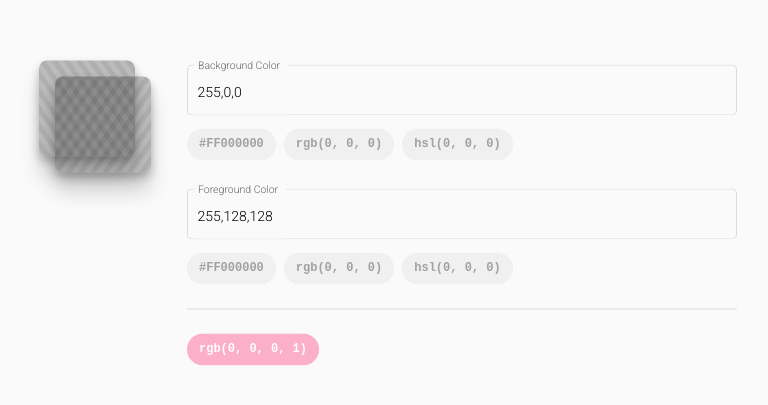
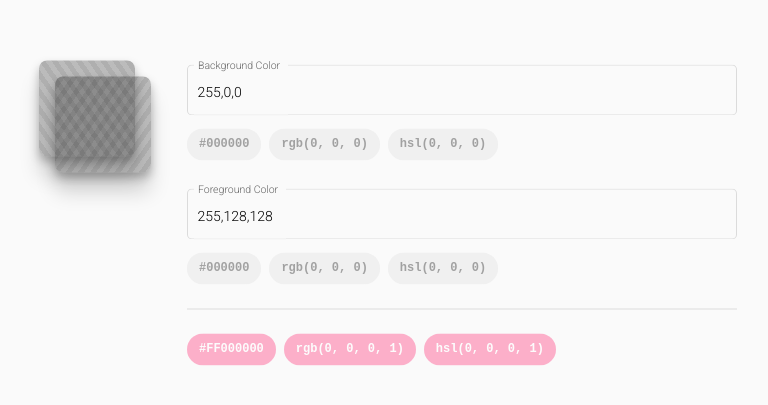
Before and after one commit to vberkaltun/ColorPicker, an Angular app: page / in a window 1280 px wide. Shown: the part 187-592 px from the top of the page, without its empty margins (252-1020 px from the left). Built offline with nearby package versions, Linux system fonts and the light colour scheme; a web font is replaced by a local one.

Commit message:
Almost done...

```diff
--- a/package.json
+++ b/package.json
@@ -25,6 +25,7 @@
     "color-convert": "^2.0.1",
     "jquery": "^3.5.0",
     "ngx-bootstrap": "^5.6.1",
+    "rgb-hex": "^3.0.0",
     "rxjs": "~6.5.4",
     "tslib": "^1.10.0",
     "zone.js": "~0.10.2"
--- a/src/app/app.component.html
+++ b/src/app/app.component.html
@@ -33,8 +33,10 @@
             <mat-divider></mat-divider>
 
             <div class="settings">
-                <mat-chip-list [disabled]="!colorFore.isColorSet || !colorBack.isColorSet">
-                    <mat-chip color="accent" selected (click)="colorFore.isColorSet ? openSnackBar() : null" [cdkCopyToClipboard]="colorFore.rgb" matTooltip="{{ colorFore.isColorSet ? 'Copy RGB value to clipboard' : null }}">{{ colorAlpha.rgbWithAlpha }}</mat-chip>
+                <mat-chip-list [disabled]="!colorAlpha.isColorSet">
+                    <mat-chip color="accent" selected (click)="colorAlpha.isColorSet ? openSnackBar() : null" [cdkCopyToClipboard]="colorAlpha.hexWithAlpha" matTooltip="{{ colorAlpha.isColorSet ? 'Copy HEX value to clipboard' : null }}">{{ colorAlpha.hexWithAlpha }}</mat-chip>
+                    <mat-chip color="accent" selected (click)="colorAlpha.isColorSet ? openSnackBar() : null" [cdkCopyToClipboard]="colorAlpha.rgbWithAlpha" matTooltip="{{ colorAlpha.isColorSet ? 'Copy RGB value to clipboard' : null }}">{{ colorAlpha.rgbWithAlpha }}</mat-chip>
+                    <mat-chip color="accent" selected (click)="colorAlpha.isColorSet ? openSnackBar() : null" [cdkCopyToClipboard]="colorAlpha.hslWithAlpha" matTooltip="{{ colorAlpha.isColorSet ? 'Copy HSL value to clipboard' : null }}">{{ colorAlpha.hslWithAlpha }}</mat-chip>
                 </mat-chip-list>
             </div>
         </div>
--- a/src/app/app.component.ts
+++ b/src/app/app.component.ts
@@ -67,11 +67,14 @@
     // ---
 
     private calculateAlphaColorBatch() {
-        this.calculateAlphaColor(SearchFormat.Increment);
-        this.calculateAlphaColor(SearchFormat.Decrement);
+        if (!this.calculateAlphaColor(SearchFormat.Increment))
+            this.calculateAlphaColor(SearchFormat.Decrement);
     }
 
-    private calculateAlphaColor(type: SearchFormat): number[] {
+    private calculateAlphaColor(type: SearchFormat): boolean {
+        // first reset all color values to default
+        this.colorAlpha.resetColor();
+
         for (let alpha = type == SearchFormat.Increment ? ALPHA_MIN : ALPHA_MAX;
             type == SearchFormat.Increment ? alpha <= ALPHA_MAX : alpha >= ALPHA_MIN;
             type == SearchFormat.Increment ? alpha++ : alpha--) {
@@ -81,6 +84,7 @@
             let g = (this.colorFore._rgb[1] - this.colorBack._rgb[1] + (this.colorBack._rgb[1] * a)) / a;
             let b = (this.colorFore._rgb[2] - this.colorBack._rgb[2] + (this.colorBack._rgb[2] * a)) / a;
 
+            // yes, I know it is looking veey bad but there is no another way...
             if (type == SearchFormat.Increment ?
                 r < COLOR_MIN || g < COLOR_MIN || b < COLOR_MIN :
                 r < COLOR_MAX && g < COLOR_MAX && b < COLOR_MAX) continue;
@@ -107,8 +111,11 @@
             b = b == COLOR_MIN ? COLOR_BALANCED_MIN : b;
 
             this.colorAlpha.setColorBatch(ColorFormat.RGB, [r, g, b, a]);
-            console.log("rgb(" + r + ", " + g + ", " + b + ", " + a + ")");
-            return;
+            if (this.colorAlpha.rgb == this.colorFore.rgb) break;
+            return this.colorAlpha._isColorSet = true;
         }
+
+        // worst case
+        return false;
     }
 }
--- a/src/app/regex.color.ts
+++ b/src/app/regex.color.ts
@@ -1,4 +1,5 @@
 import * as convert from 'color-convert';
+const rgbHex = require('rgb-hex');
 
 export enum ColorFormat { Idle, HEX, RGB, HSL };
 export class Color {
@@ -20,7 +21,7 @@
 
     // default colors
     private readonly defaultTransparent = 0.75;
-    private readonly defaultHEX = "FF000000";
+    private readonly defaultHEX = "000000";
     private readonly defaultRGB = [0, 0, 0, 1];
     private readonly defaultHSL = [0, 0, 0, 1];
 
@@ -35,9 +36,10 @@
     public get gui(): string { return "rgb(" + this._rgb[0] + ", " + this._rgb[1] + ", " + this._rgb[2] + ", " + this.defaultTransparent + ")"; }
     public get isColorSet(): boolean { return this._isColorSet; }
 
-    // this two are additional
+    // this three are additional for result box
+    public get hexWithAlpha(): string { return "#" + (Math.round(this._rgb[3] * 255) + 0x10000).toString(16).substr(-2).toUpperCase() + this._hex; }
     public get rgbWithAlpha(): string { return "rgb(" + this._rgb[0] + ", " + this._rgb[1] + ", " + this._rgb[2] + ", " + this._rgb[3] + ")"; }
-    public get hslWithAlpha(): string { return "hsl(" + this._hsl[0] + ", " + this._hsl[1] + ", " + this._hsl[2] + ", " + this._hsl[3] + ")"; }
+    public get hslWithAlpha(): string { return "hsl(" + this._hsl[0] + ", " + this._hsl[1] + ", " + this._hsl[2] + ", " + this._rgb[3] + ")"; }
 
     // ---
     // public functions
```
Also changed, not shown: 1 other file (tests, documents, lock files or other folders).
